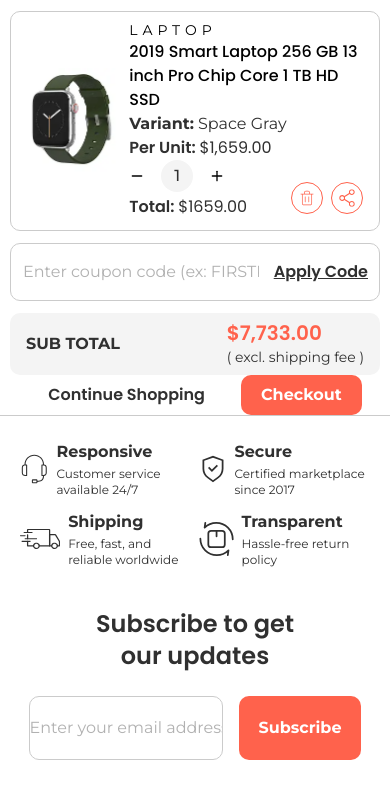
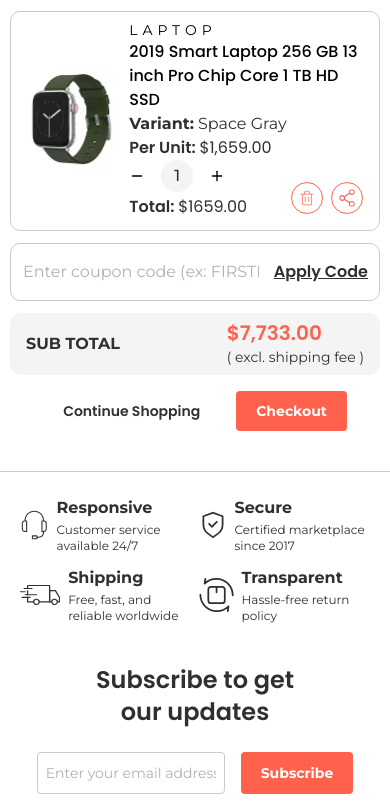
Before and after one commit to dearnasaruddin/e-shop, a React (Vite) app: page /cart in a window 390 px wide. Shown: the part 1196-1997 px from the top of the page. Built offline with nearby package versions, Linux system fonts and the light colour scheme.

Commit message:
mobile responsive done

```diff
--- a/src/components/Button.jsx
+++ b/src/components/Button.jsx
@@ -8,14 +8,16 @@ const Button = ({
     font-montserrat
     font-bold
     text-white
-    bg-[#FF624C]
-    text-[16px]
+    bg-primary
+    text-sm
+    sm:text-base
     px-5
-    py-2
-    sm:text-[20px]
+    py-2.5
+    sm:text-xl
     sm:px-10
     sm:py-4
-    rounded-[10px]
+    rounded-sm
+    sm:rounded-[10px]
     cursor-pointer
     transition
   `
--- a/src/components/checkout/OrderSummary.jsx
+++ b/src/components/checkout/OrderSummary.jsx
@@ -52,7 +52,7 @@ const OrderSummary = () => {
                 <p className='font-bold'>$10.00</p>
             </div>
             <div className='py-3 lg:py-5 px-4 lg:px-6 rounded-[10px] bg-white'>
-                <div className='flex max-sm:justify-between lg:gap-x-80 font-montserrat font-bold text-xl leading-7.5 text-secondary lg:mb-6'>
+                <div className='flex max-sm:justify-between lg:gap-x-80 font-montserrat font-bold lg:text-xl leading-7.5 text-secondary mb-3 lg:mb-6'>
                     <h6 className='mt-0.5'>Total</h6>
                     <p>${
                         new Intl.NumberFormat('en-US').format((orderSummaryData.reduce((total, item) => {
@@ -60,7 +60,7 @@ const OrderSummary = () => {
                         }, 0)) + 10)
                     }</p>
                 </div>
-                <Button content='Order Now' className='w-full py-6'/>
+                <Button content='Order Now' className='w-full py-2.5 lg:py-6'/>
             </div>
         </div>
     )
--- a/src/components/commonLayouts/ProductLayout.jsx
+++ b/src/components/commonLayouts/ProductLayout.jsx
@@ -33,11 +33,11 @@ const ProductLayout = ({ catagory = 'watch', title = 'Orange Watch 12 High Quali
   }, [availableQuantity])
 
   return (
-    <div onMouseEnter={handleHoverStart} onMouseLeave={handleHoverEnd} className={` ${springSale ? 'p-3 md:!p-10 bg-[#EAEAEA] hover:bg-white' : 'border border-[#CBCBCB] md:border-transparent hover:border-[#CBCBCB]'} rounded-[10px]  duration-300 group cursor-pointer ${listView ? 'flex gap-6 lg:gap-12 px-2 lg:px-12 py-2 lg:py-5' : 'px-2 md:px-5.5 md:pt-6 pb-2 md:pb-11'} relative`}>
+    <div onMouseEnter={handleHoverStart} onMouseLeave={handleHoverEnd} className={` ${springSale ? 'p-3 md:!p-10 bg-[#EAEAEA] hover:bg-white' : 'border border-[#CBCBCB] md:border-transparent hover:border-[#CBCBCB]'} rounded-md sm:rounded-[10px]  duration-300 group cursor-pointer ${listView ? 'flex gap-6 lg:gap-12 px-2 lg:px-12 pt-2 lg:py-5' : 'px-2 md:px-5.5 md:pt-6 pb-2 md:pb-11'} relative`}>
 
       {/* =========== Image & Discount part =========== */}
       <div className='relative'>
-        {discount && <span className={`absolute ${springSale ? 'size-10 md:size-25 flex justify-center items-center font-poppins font-semibold text-sm md:text-2xl md:leading-7.5 rounded-full top-0 right-0' : 'top-2 md:-top-2 right-0 md:-right-2 font-montserrat font-semibold md:font-bold text-sm md:text-base leading-6 py-1 md:py-2 px-3 md:px-5 rounded-[5px]'} text-white bg-primary`}>{discount}%</span>}
+        {discount && <span className={`absolute ${springSale ? 'size-10 md:size-25 flex justify-center items-center font-poppins font-semibold text-sm md:text-2xl md:leading-7.5 rounded-full top-0 right-0' : 'top-2 md:-top-2 right-0 md:-right-2 font-montserrat font-semibold md:font-bold text-sm md:text-base leading-6 py-0.5 md:py-2 px-2 md:px-5 rounded-[5px]'} text-white bg-primary`}>{discount}%</span>}
         <img className='w-full' src={productImage ? productImage : 'images/productImage.webp'} alt={productImage ? productImage : 'productImage.webp'} />
 
       </div>
--- a/src/components/footer/FooterTop.jsx
+++ b/src/components/footer/FooterTop.jsx
@@ -10,21 +10,21 @@ const FooterTop = () => {
     return (
         <Container>
             {location.pathname == '/cart' ?
-                <div className='pb-4.5 pt-4 lg:pt-20'>
+                <div className='lg:pb-4.5 pt-4 lg:pt-20'>
                     <h3 className='font-poppins font-semibold text-2xl max-sm:max-w-50 max-sm:mx-auto lg:text-4xl lg:leading-11.5 text-secondary mb-6 lg:mb-14 text-center'>Subscribe to get our updates</h3>
                     <div className='flex justify-center gap-x-4'>
-                        <input type="email" name="" id="" className='lg:w-201.5 border border-[#CBCBCB] lg:py-5.5 lg:px-10 rounded-[10px] font-montserrat font-normal text-base leading-6 text-[#646464]' placeholder='Enter your email address ...' />
-                        <Button content='Subscribe' className='py-5' />
+                        <input type="email" name="" id="" className='lg:w-201.5 border border-[#CBCBCB] p-2 lg:py-5.5 lg:px-10 rounded-sm sm:rounded-[10px] font-montserrat font-normal text-sm lg:text-base leading-6 text-[#646464]' placeholder='Enter your email address ...' />
+                        <Button content='Subscribe' className='py-2.5 lg:py-5' />
                     </div>
                 </div>
                 :
                 <div className={`pt-8 pb-10 md:py-28.5  ${location.pathname == '/product-list' ? 'bg-[linear-gradient(270deg,_rgba(244,244,244,1)_37%,_rgba(217,217,217,1)_52%)] max-lg:px-5 lg:pr-22.5' : 'bg-[linear-gradient(90deg,_rgba(244,244,244,1)_37%,_rgba(217,217,217,1)_52%)] pl-5 md:pl-25 pr-5 md:pr-0'} rounded-2xl md:rounded-3xl`}>
                     <div className={`${location.pathname == '/product-list' && 'max-w-123.5 ml-auto'}`}>
-                        <h3 className='md:max-w-90 font-poppins font-semibold text-3xl md:text-4xl md:leading-11.5 text-secondary'>{location.pathname == '/product-details' || location.pathname == '/contact' ? 'Get Up-to-Date Gadget Technology' : 'Get Our Updates'}</h3>
-                        <p className={`md:max-w-118 font-montserrat font-normal text-base md:text-xl md:leading-7.5 text-secondary ${location.pathname == '/' || location.pathname == '/product-list' ? 'mt-4 mb-5 md:mb-8' : 'mt-6 mb-12'}`}>Browse our wide selection of electronics and find the perfect promo for you from newsletter.</p>
+                        <h3 className='md:max-w-90 font-poppins font-semibold text-2xl md:text-4xl md:leading-11.5 text-secondary'>{location.pathname == '/product-details' || location.pathname == '/contact' ? 'Get Up-to-Date Gadget Technology' : 'Get Our Updates'}</h3>
+                        <p className={`md:max-w-118 font-montserrat font-normal text-base md:text-xl md:leading-7.5 text-secondary ${location.pathname == '/' || location.pathname == '/product-list' ? 'mt-4 mb-5 md:mb-8' : 'mt-3 lg:mt-6 mb-5 lg:mb-12'}`}>Browse our wide selection of electronics and find the perfect promo for you from newsletter.</p>
                         {location.pathname != '/contact' &&
                             <>
-                                <input className='w-full md:w-123.5 border border-[#929292] p-3 md:p-6 rounded-[10px] font-montserrat font-normal text-base leading-6 text-[#626262] bg-white mb-4' placeholder='Enter your email address ...' type="text" name="" id="" />
+                                <input className='w-full md:w-123.5 border border-[#929292] p-2 md:p-6 rounded-md lg:rounded-[10px] font-montserrat font-normal text-base leading-6 text-[#626262] bg-white mb-4' placeholder='Enter your email address ...' type="text" name="" id="" />
                                 <br />
                             </>
                         }
--- a/src/pages/CartPage.jsx
+++ b/src/pages/CartPage.jsx
@@ -8,7 +8,7 @@ import Facility from '../components/Facility'
 const CartPage = () => {
     return (
         <>
-            <div className='lg:pb-25 border-b border-[#CBCBCB]'>
+            <div className='pb-6 lg:pb-25 border-b border-[#CBCBCB]'>
                 <Container>
                     <div>
                         {/* ====== Path ====== */}
@@ -41,7 +41,7 @@ const CartPage = () => {
                                 </div>
                             </div>
                         </div>
-                        <div className='flex max-sm:items-center gap-x-4 justify-center lg:justify-end lg:mt-8'>
+                        <div className='flex max-sm:items-center gap-x-4 justify-center lg:justify-end max-sm:py-4 lg:mt-8'>
                            <Link to={'/product-list'}><Button content='Continue Shopping' className='bg-transparent text-secondary font-poppins font-semibold' /></Link>
                            <Link to={'/checkout'}><Button content='Checkout' /></Link>
                         </div>
```
Also changed, not shown: src/components/Pagination.jsx (+4 -4 lines), src/components/SpringSale.jsx (+14 -14 lines), src/components/header/BottomBar.jsx (+5 -5 lines).
